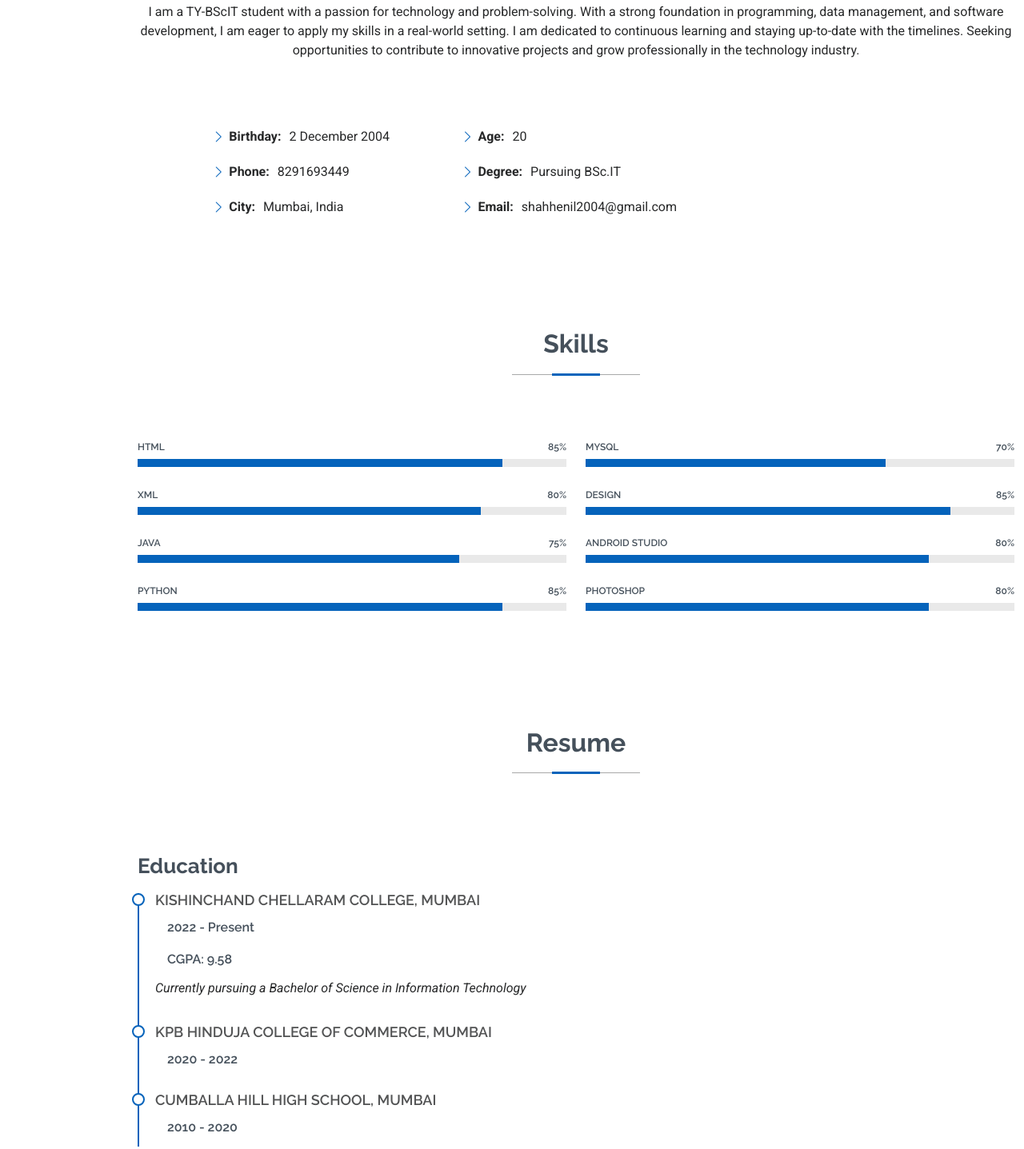
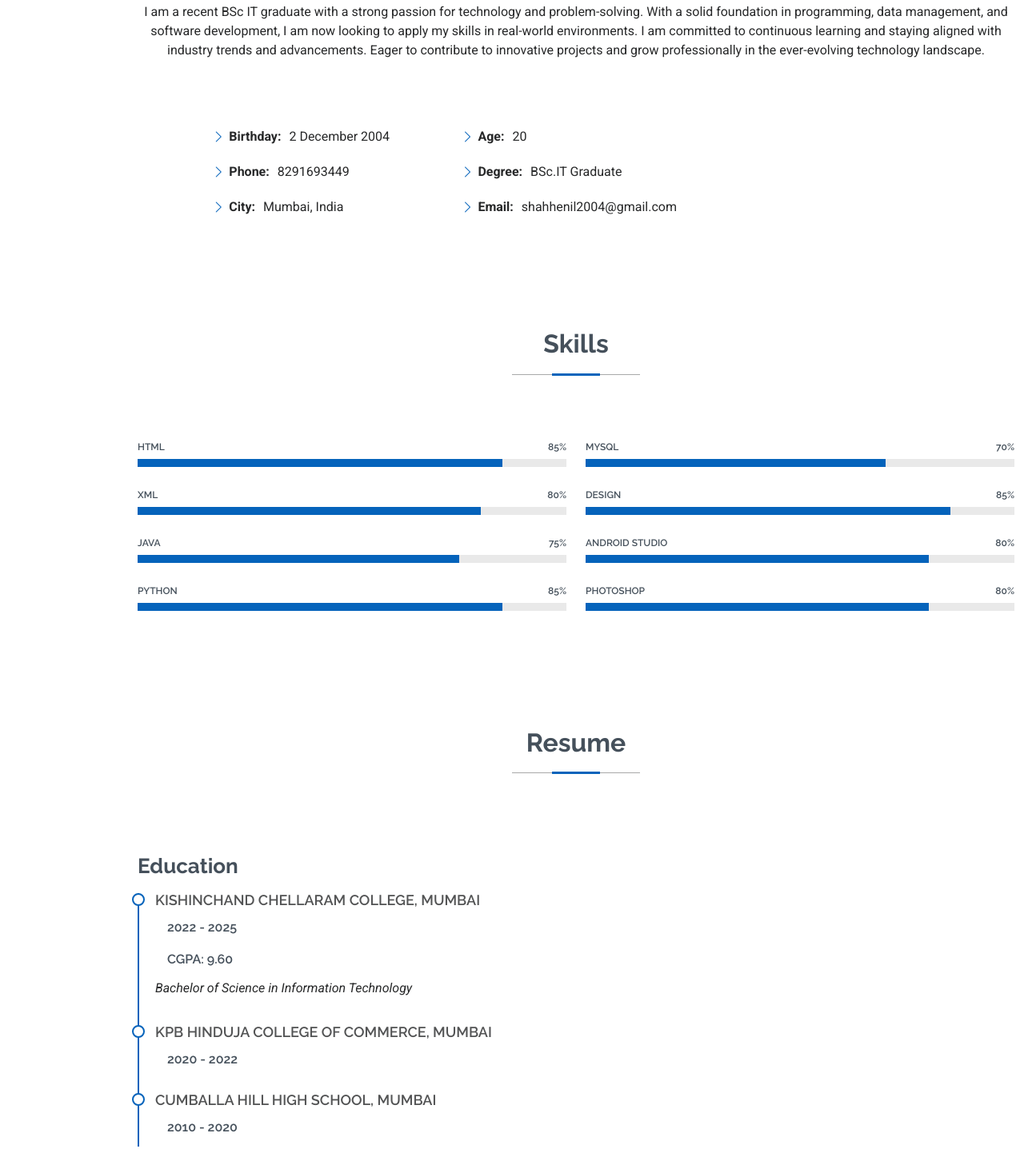
Before and after one commit to henilshah2/resume, a plain HTML site: page index.html in a window 1280 px wide. Shown: the part 935-2372 px from the top of the page at 80% size. Drawn offline with Linux system fonts and the light colour scheme.

Commit message:
Update index.html

```diff
--- a/index.html
+++ b/index.html
@@ -75,7 +75,7 @@
       <!-- Section Title -->
       <div class="container section-title" data-aos="fade-up">
         <h2>About Me</h2>
-        <p>I am a TY-BScIT student with a passion for technology and problem-solving. With a strong foundation in programming, data management, and software development, I am eager to apply my skills in a real-world setting. I am dedicated to continuous learning and staying up-to-date with the timelines. Seeking opportunities to contribute to innovative projects and grow professionally in the technology industry.
+        <p>I am a recent BSc IT graduate with a strong passion for technology and problem-solving. With a solid foundation in programming, data management, and software development, I am now looking to apply my skills in real-world environments. I am committed to continuous learning and staying aligned with industry trends and advancements. Eager to contribute to innovative projects and grow professionally in the ever-evolving technology landscape.
 
         </p>
 
@@ -100,7 +100,7 @@
               <div class="col-lg-4">
                 <ul>
                   <li><i class="bi bi-chevron-right"></i> <strong>Age:</strong> <span>20</span></li>
-                  <li><i class="bi bi-chevron-right"></i> <strong>Degree:</strong> <span>Pursuing BSc.IT</span></li>
+                  <li><i class="bi bi-chevron-right"></i> <strong>Degree:</strong> <span>BSc.IT Graduate</span></li>
                   <li><i class="bi bi-chevron-right"></i> <strong>Email:</strong> <span>shahhenil2004@gmail.com </span></li>
                 </ul>
               </div>
@@ -214,9 +214,9 @@
             <h3 class="resume-title">Education</h3>
             <div class="resume-item">
               <h4>Kishinchand Chellaram College, Mumbai</h4>
-              <h5>2022 - Present</h5> <br>
-              <h5>CGPA: 9.58</h5>
-              <p><em>Currently pursuing a Bachelor of Science in Information Technology</em></p>
+              <h5>2022 - 2025</h5> <br>
+              <h5>CGPA: 9.60</h5>
+              <p><em>Bachelor of Science in Information Technology</em></p>
 
             </div><!-- Edn Resume Item -->
 
@@ -357,7 +357,7 @@
             </div>
 
           <div class="col-lg-4 col-md-6 portfolio-item isotope-item filter-product">
-            <img src="assets/img/buddyverse.jpg" class="img-fluid" alt="BuddyVerse Project Image">
+            <img src="assets/img/buddyverse.jpeg" class="img-fluid" alt="BuddyVerse Project Image">
             <div class="portfolio-info">
               <h4>BuddyVerse</h4>
               <p><em>Connecting students, fostering collaboration</em></p>
```
